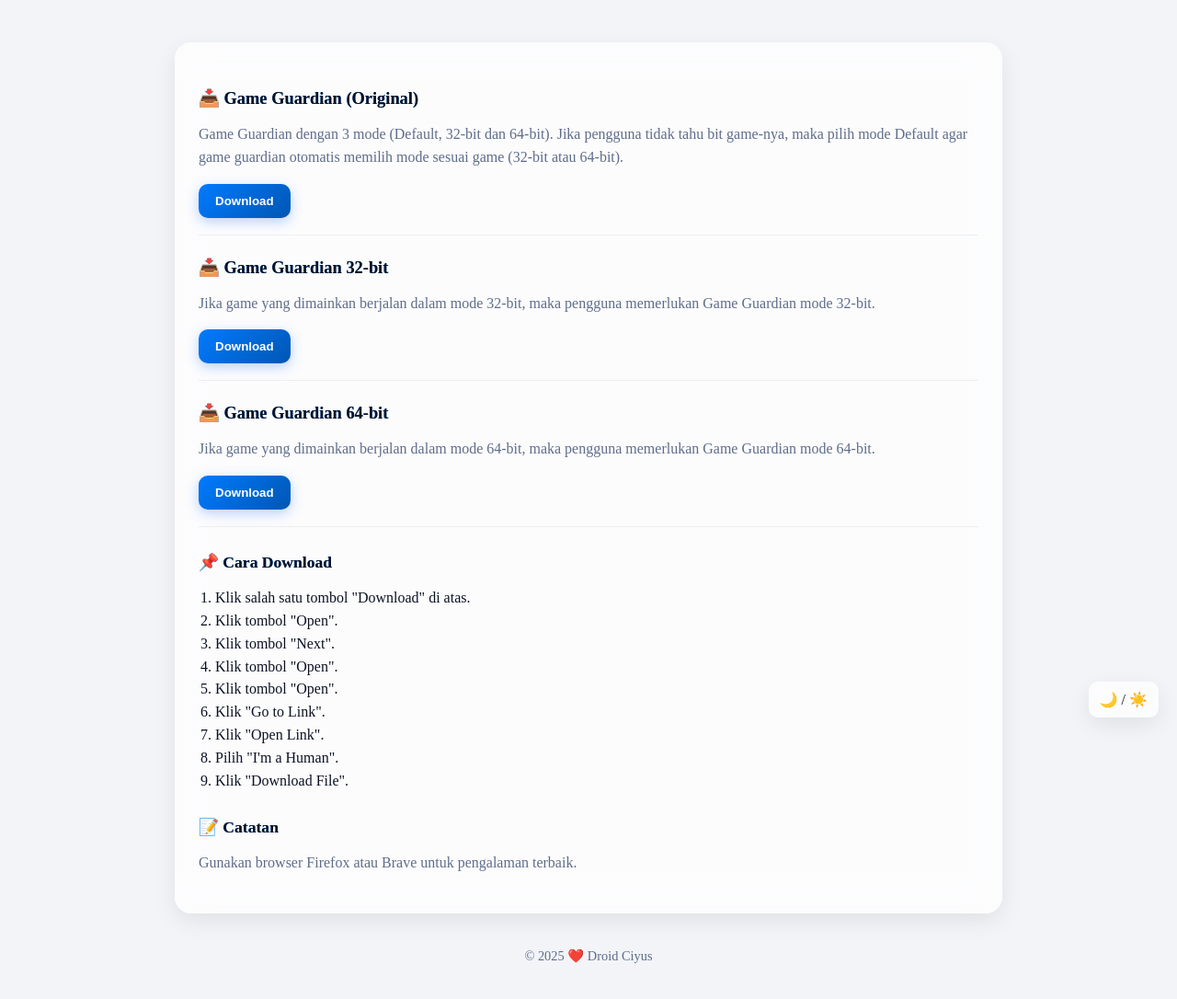
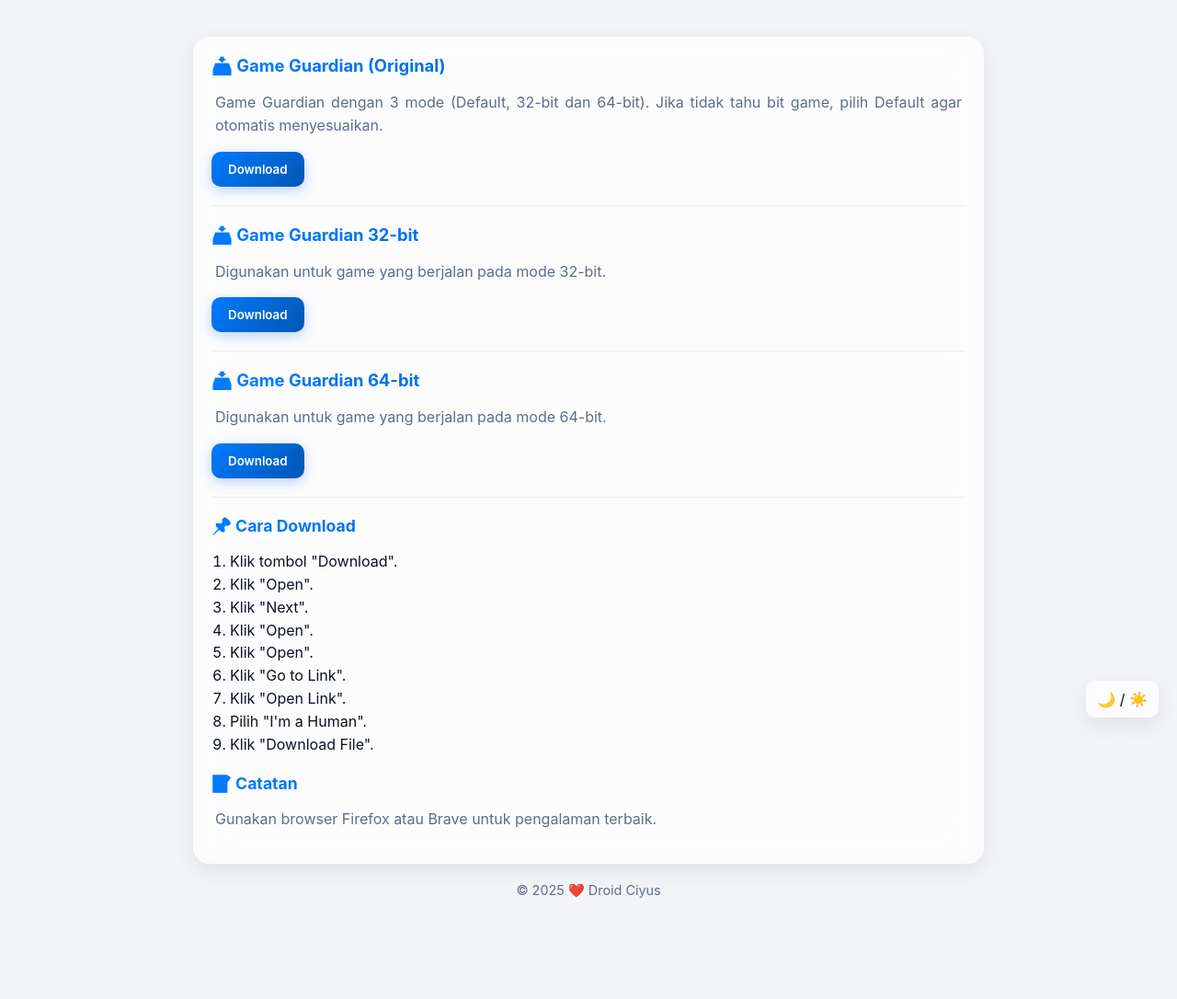
Before and after one commit to zona-download/dc, a plain HTML site: page ps/v2/01/index.html in a window 1280 px wide. Shown: the whole page at 92% size. After the commit the page ends 997 px from the top, so only its background shows below. Drawn offline with Linux system fonts and the light colour scheme.

Commit message:
Update index.html

```diff
--- a/ps/v2/01/index.html
+++ b/ps/v2/01/index.html
@@ -4,6 +4,7 @@
   <meta charset="utf-8">
   <meta name="viewport" content="width=device-width,initial-scale=1">
   <title>Download Game Guardian APK - Droid Ciyus</title>
+
   <meta property="og:title" content="Game Guardian APK" />
   <meta property="og:description" content="Download Game Guardian Terbaru" />
   <meta property="og:type" content="website" />
@@ -14,10 +15,12 @@
       --card:rgba(255,255,255,0.75);
       --text:#0c1222;
       --muted:#5f6c89;
-      --accent: #007BFF;
-      --accent2: #0056b3;
+      --accent:#007BFF;
+      --accent2:#0056b3;
       --shadow:0 8px 25px rgba(0,0,0,0.08);
+      --space:20px;
     }
+
     [data-theme="dark"] {
       --bg:#050b17;
       --card:rgba(16,24,42,0.55);
@@ -28,79 +31,106 @@
       --shadow:0 8px 25px rgba(0,0,0,0.35);
     }
 
-    { box-sizing:border-box; font-family:"Inter",system-ui,Roboto,Arial; }
-    body { margin:0; background:var(--bg); color:var(--text); }
+    * {
+      box-sizing:border-box;
+      font-family:"Inter",system-ui,Roboto,Arial;
+    }
+
     body {
-      -webkit-user-select:none;
-      -moz-user-select:none;
-      -ms-user-select:none;
+      margin:0;
+      background:var(--bg);
+      color:var(--text);
       user-select:none;
     }
+
     .container {
       max-width:900px;
       margin:0 auto;
-      padding:22px 14px 40px;
+      padding:var(--space);
     }
+
     .card {
       background:var(--card);
       backdrop-filter:blur(18px);
       border-radius:18px;
-      padding:26px;
+      padding:var(--space);
       box-shadow:var(--shadow);
-      margin-top:24px;
+      margin-top:var(--space);
     }
+
+    .download-item {
+      padding:var(--space) 0;
+      border-bottom:1px solid rgba(0,0,0,0.06);
+    }
+
+    .download-item:first-child {
+      padding-top:0;
+    }
+
+    .download-item:last-child {
+      border:none;
+      padding-bottom:0;
+    }
+
     h2 {
       font-size:1.15rem;
       margin:0 0 6px 0;
       background:linear-gradient(90deg,var(--accent),var(--accent2));
       -webkit-background-clip:text;
+      color:transparent;
     }
-    h1 {
-      font-size:1.5rem;
-      font-weight:800;
-      text-align:center;
-      margin-bottom:12px;
+
+    .info {
+      color:var(--muted);
+      line-height:1.55;
+      text-align:justify;
+      text-align-last:left;
+      padding:0 4px;
     }
-    .category-title {
-      font-size:1.25rem;
-      margin-top:26px;
-      margin-bottom:14px;
-      font-weight:800;
-      background:linear-gradient(90deg,var(--accent),var(--accent2));
-      -webkit-background-clip:text;
+
+    .buttons {
+      margin-top:12px;
     }
-    .info { color:var(--muted); line-height:1.55; }
-    .buttons { margin-top:14px; }
+
     .btn {
       padding:11px 18px;
       border-radius:10px;
       font-weight:600;
-      text-decoration:none;
       display:inline-block;
       color:white;
-      background: linear-gradient(135deg, var(--accent), var(--accent2));
+      background:linear-gradient(135deg,var(--accent),var(--accent2));
       box-shadow:0 4px 14px rgba(37,99,235,0.3);
+      border:none;
       transition:0.2s;
       cursor:pointer;
-      border:none;
     }
-    .btn:hover { opacity:0.92; transform:translateY(-1px); }
-    .download-item {
-      margin-top:24px;
-      padding-bottom:18px;
-      border-bottom:1px solid rgba(0,0,0,0.06);
+
+    .btn:hover {
+      transform:translateY(-1px);
+      opacity:0.92;
     }
-    .download-item:last-child { border:none; }
+
     .section-title {
       font-weight:700;
-      margin-top:28px;
-      margin-bottom:8px;
+      margin:var(--space) 0 10px;
       font-size:1.1rem;
       background:linear-gradient(90deg,var(--accent),var(--accent2));
       -webkit-background-clip:text;
+      color:transparent;
     }
-    ol { padding-left:18px; line-height:1.55; }
-    footer { text-align:center; margin-top:38px; font-size:0.9rem; color:var(--muted); }
+
+    ol {
+      padding-left:20px;
+      line-height:1.55;
+    }
+
+    footer {
+      text-align:center;
+      margin-top:var(--space);
+      font-size:0.9rem;
+      color:var(--muted);
+    }
+
     #toggleTheme {
       position:fixed;
       bottom:20px;
@@ -114,71 +144,85 @@
     }
   </style>
 </head>
+
 <body>
+
   <div class="container">
     <section class="card">
+
       <div class="download-item">
-        <h2 id="file-title">📥 Game Guardian (Original)</h2>
-        <p class="info small">Game Guardian dengan 3 mode (Default, 32-bit dan 64-bit). Jika pengguna tidak tahu bit game-nya, maka pilih mode Default agar game guardian otomatis memilih mode sesuai game (32-bit atau 64-bit).</p>
+        <h2>📥 Game Guardian (Original)</h2>
+        <p class="info">Game Guardian dengan 3 mode (Default, 32-bit dan 64-bit). Jika tidak tahu bit game, pilih Default agar otomatis menyesuaikan.</p>
         <div class="buttons">
           <button class="btn" data-link="https://sfl.gl/tAYWbt">Download</button>
         </div>
       </div>
+
       <div class="download-item">
-        <h2 id="file-title">📥 Game Guardian 32-bit</h2>
-        <p class="info small">Jika game yang dimainkan berjalan dalam mode 32-bit, maka pengguna memerlukan Game Guardian mode 32-bit.</p>
+        <h2>📥 Game Guardian 32-bit</h2>
+        <p class="info">Digunakan untuk game yang berjalan pada mode 32-bit.</p>
         <div class="buttons">
           <button class="btn" data-link="https://sfl.gl/QwI1Pn">Download</button>
         </div>
       </div>
+
       <div class="download-item">
-        <h2 id="file-title">📥 Game Guardian 64-bit</h2>
-        <p class="info small">Jika game yang dimainkan berjalan dalam mode 64-bit, maka pengguna memerlukan Game Guardian mode 64-bit.</p>
+        <h2>📥 Game Guardian 64-bit</h2>
+        <p class="info">Digunakan untuk game yang berjalan pada mode 64-bit.</p>
         <div class="buttons">
           <button class="btn" data-link="https://sfl.gl/ZSNA">Download</button>
         </div>
       </div>
+
       <div class="section-title">📌 Cara Download</div>
       <ol>
-        <li>Klik salah satu tombol "Download" di atas.</li>
-        <li>Klik tombol "Open".</li>
-        <li>Klik tombol "Next".</li>
-        <li>Klik tombol "Open".</li>
-        <li>Klik tombol "Open".</li>
+        <li>Klik tombol "Download".</li>
+        <li>Klik "Open".</li>
+        <li>Klik "Next".</li>
+        <li>Klik "Open".</li>
+        <li>Klik "Open".</li>
         <li>Klik "Go to Link".</li>
         <li>Klik "Open Link".</li>
         <li>Pilih "I'm a Human".</li>
         <li>Klik "Download File".</li>
       </ol>
+
       <div class="section-title">📝 Catatan</div>
       <p class="info">Gunakan browser Firefox atau Brave untuk pengalaman terbaik.</p>
+
     </section>
+
     <footer>© <span id="year"></span> ❤️ Droid Ciyus</footer>
   </div>
+
   <div id="toggleTheme">🌙 / ☀️</div>
+
   <script>
     const toggle = document.getElementById('toggleTheme');
     const saved = localStorage.getItem('theme');
-    if (saved === 'dark') document.documentElement.setAttribute('data-theme','dark');
+
+    if (saved === 'dark') {
+      document.documentElement.setAttribute('data-theme','dark');
+    }
+
     toggle.addEventListener('click', () => {
       const now = document.documentElement.getAttribute('data-theme') === 'dark' ? 'light' : 'dark';
       document.documentElement.setAttribute('data-theme', now);
       localStorage.setItem('theme', now);
     });
+
     document.getElementById('year').textContent = new Date().getFullYear();
-    document.addEventListener('contextmenu', function(event) {
-      event.preventDefault();
-    });
-    document.addEventListener('copy', function(event) {
-      event.preventDefault();
-    });
+
+    document.addEventListener('contextmenu', e => e.preventDefault());
+    document.addEventListener('copy', e => e.preventDefault());
+
     document.querySelectorAll('.btn[data-link]').forEach(btn => {
       btn.addEventListener('contextmenu', e => e.preventDefault());
       btn.addEventListener('click', () => {
-        const url = btn.getAttribute('data-link');
-        window.location.href = url;
+        window.location.href = btn.getAttribute('data-link');
       });
     });
   </script>
+
 </body>
 </html>
```
